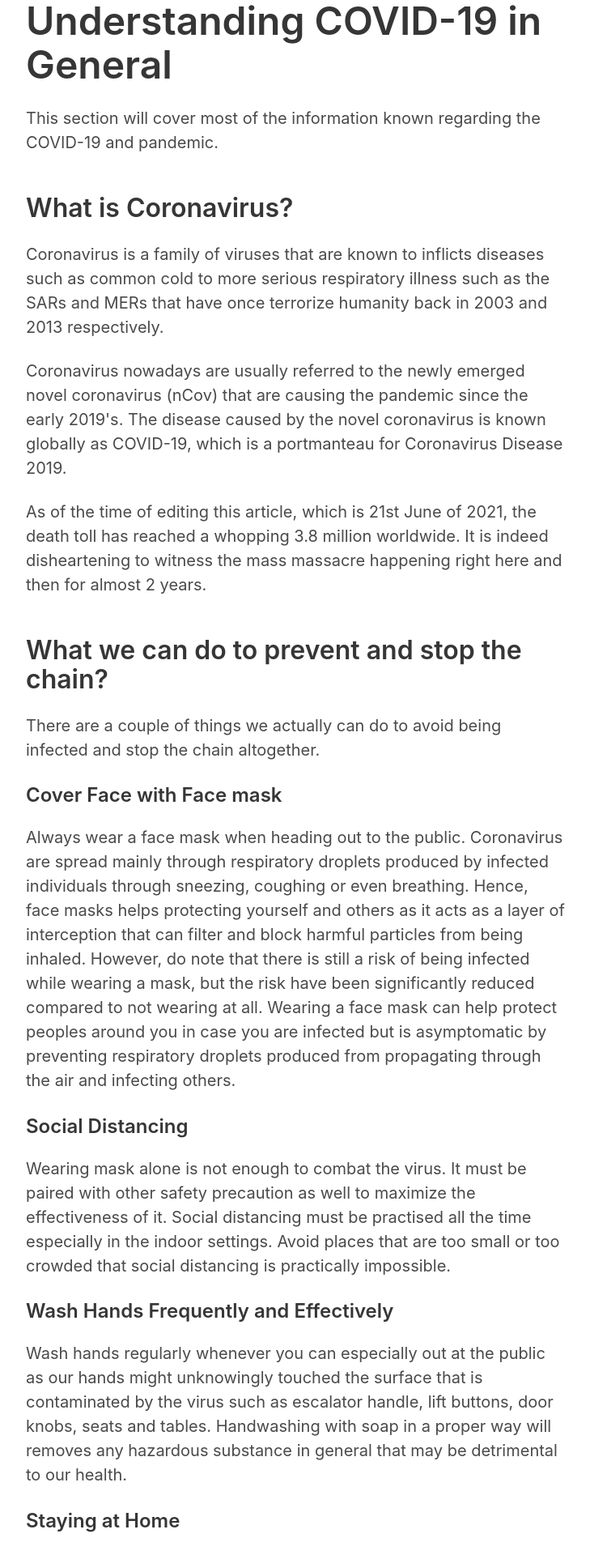
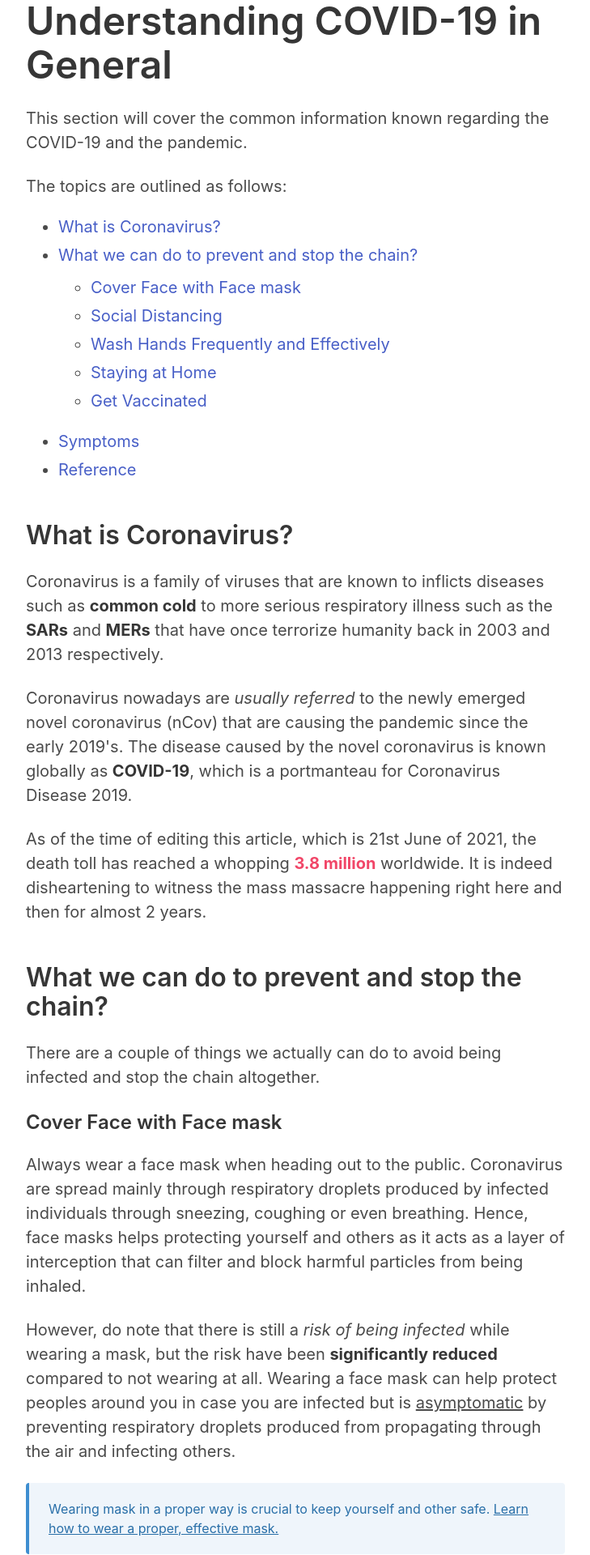
Before and after one commit to data-miner00/ng-covid-tracker, an Angular app: page /info in a window 1280 px wide. Shown: the part 500-2420 px from the top of the page at 81% size, without its empty margins (275-1004 px from the left). Built offline with nearby package versions, Linux system fonts and the light colour scheme; what ngx-echarts would draw is missing.

Commit message:
feat: Better info page

```diff
--- a/src/app/views/info/info.component.html
+++ b/src/app/views/info/info.component.html
@@ -9,30 +9,46 @@
         Understanding COVID-19 in General
       </h1>
       <p class="is-size-5 mb-5">
-        This section will cover most of the information known regarding the
-        COVID-19 and pandemic.
+        This section will cover the common information known regarding the
+        COVID-19 and the pandemic.
       </p>
+      <p class="is-size-5">The topics are outlined as follows:</p>
+      <ul class="is-size-5 mb-5">
+        <li><a href="#">What is Coronavirus?</a></li>
+        <li><a href="#">What we can do to prevent and stop the chain?</a></li>
+        <ul>
+          <li><a href="#">Cover Face with Face mask</a></li>
+          <li><a href="#">Social Distancing</a></li>
+          <li><a href="#">Wash Hands Frequently and Effectively</a></li>
+          <li><a href="#">Staying at Home</a></li>
+          <li><a href="#">Get Vaccinated</a></li>
+        </ul>
+        <li><a href="#">Symptoms</a></li>
+        <li><a href="#">Reference</a></li>
+      </ul>
     </div>
 
     <div class="info__wrapper__section mb-6">
       <h1 class="is-size-3 title">What is Coronavirus?</h1>
       <p class="is-size-5 mb-5">
         Coronavirus is a family of viruses that are known to inflicts diseases
-        such as common cold to more serious respiratory illness such as the SARs
-        and MERs that have once terrorize humanity back in 2003 and 2013
-        respectively.
+        such as <strong>common cold</strong> to more serious respiratory illness
+        such as the <strong>SARs</strong> and <strong>MERs</strong> that have
+        once terrorize humanity back in 2003 and 2013 respectively.
       </p>
       <p class="is-size-5 mb-5">
-        Coronavirus nowadays are usually referred to the newly emerged novel
-        coronavirus (nCov) that are causing the pandemic since the early 2019's.
-        The disease caused by the novel coronavirus is known globally as
-        COVID-19, which is a portmanteau for Coronavirus Disease 2019.
+        Coronavirus nowadays are <em>usually referred</em> to the newly emerged
+        novel coronavirus (nCov) that are causing the pandemic since the early
+        2019's. The disease caused by the novel coronavirus is known globally as
+        <strong>COVID-19</strong>, which is a portmanteau for Coronavirus
+        Disease 2019.
       </p>
       <p class="is-size-5 mb-5">
         As of the time of editing this article, which is 21st June of 2021, the
-        death toll has reached a whopping 3.8 million worldwide. It is indeed
-        disheartening to witness the mass massacre happening right here and then
-        for almost 2 years.
+        death toll has reached a whopping
+        <strong class="has-text-danger">3.8 million</strong> worldwide. It is
+        indeed disheartening to witness the mass massacre happening right here
+        and then for almost 2 years.
       </p>
     </div>
 
@@ -52,13 +68,22 @@
         individuals through sneezing, coughing or even breathing. Hence, face
         masks helps protecting yourself and others as it acts as a layer of
         interception that can filter and block harmful particles from being
-        inhaled. However, do note that there is still a risk of being infected
-        while wearing a mask, but the risk have been significantly reduced
-        compared to not wearing at all. Wearing a face mask can help protect
-        peoples around you in case you are infected but is asymptomatic by
-        preventing respiratory droplets produced from propagating through the
-        air and infecting others.
+        inhaled.
       </p>
+      <p class="is-size-5 mb-5">
+        However, do note that there is still a
+        <em>risk of being infected</em> while wearing a mask, but the risk have
+        been <strong>significantly reduced</strong> compared to not wearing at
+        all. Wearing a face mask can help protect peoples around you in case you
+        are infected but is <u>asymptomatic</u> by preventing respiratory
+        droplets produced from propagating through the air and infecting others.
+      </p>
+      <article class="message is-info">
+        <div class="message-body">
+          Wearing mask in a proper way is crucial to keep yourself and other
+          safe. <a href="">Learn how to wear a proper, effective mask.</a>
+        </div>
+      </article>
 
       <h2 class="is-size-4 title">Social Distancing</h2>
       <p class="is-size-5 mb-5">
@@ -72,18 +97,21 @@
       <h2 class="is-size-4 title">Wash Hands Frequently and Effectively</h2>
       <p class="is-size-5 mb-5">
         Wash hands regularly whenever you can especially out at the public as
-        our hands might unknowingly touched the surface that is contaminated by
-        the virus such as escalator handle, lift buttons, door knobs, seats and
-        tables. Handwashing with soap in a proper way will removes any hazardous
-        substance in general that may be detrimental to our health.
+        our hands might unknowingly contacted the surface that is
+        <strong>contaminated</strong> by the virus such as
+        <em>escalator handle</em>, <em>lift buttons</em>, <em>door knobs</em>,
+        <em>public seats</em> and <em>tables</em>. Handwashing with soap in a
+        proper way will removes any hazardous substance in general that may be
+        detrimental to our health.
       </p>
 
       <h2 class="is-size-4 title">Staying at Home</h2>
       <p class="is-size-5 mb-5">
-        Do not go out unless necessary. Staying at home during this pandemic not
-        only helps protecting yourself and family members, it also helps the
-        medical front-liners to ease their work load of treating COVID patients
-        by slowing or cut off the transmission chain.
+        Do not go out unless necessary. Staying at home during this trying
+        period not only helps protecting yourself and family members, it also
+        helps the medical front-liners to ease their work load of treating COVID
+        patients by <em>slowing</em> or
+        <strong>cut off the transmission chain</strong>.
       </p>
       <p class="is-size-5 mb-5">
         If travelling is necessary and inevitable, one's have to take
@@ -95,24 +123,28 @@
 
       <h2 class="is-size-4 title">Get Vaccinated</h2>
       <p class="is-size-5 mb-5">
-        Perhaps one of the most compelling way to nip COVID-19 of the bud is
-        through the global vaccination movement. By achieving herd immunity, the
-        spread of the disease by transmission from human to human becomes harder
-        and unlikely.
+        Perhaps one of the most <em>compelling way</em> to nip COVID-19 of the
+        bud is through the global vaccination movement. By achieving herd
+        immunity, the spread of the disease by transmission from human to human
+        becomes harder and unlikely. Otherwise, a new COVID-19 breach at a is
+        possible and cause <strong>new wave of infections</strong> that will
+        pretty much renders the previous effort of containing the virus futile.
       </p>
       <p class="is-size-5 mb-5">
-        Take Taiwan for example, Taiwan is exemplary when it comes to handling
-        the whole pandemic situation since the outbreak. However, Taiwan's case
-        began to surge at around May 10th this year, to a all-time-high of 723
-        new cases on 22th May. This is because the vaccination movement in
-        Taiwan is lackluster before the outbreak. This clearly shows that even
-        though an area that is "COVID-free", an outbreak may surprise you any
+        <strong>Taiwan</strong> is an epitome for the abovementioned situation.
+        Taiwan's exemplary containment of the virus since the outbreak had began
+        to shamble as the local transmission case began to surge at around May
+        10th this year, to a all-time-high of 723 new cases on 22th May. This is
+        because the vaccination movement in Taiwan is lackluster before the new
+        wave of infection. This clearly shows that even though an area that is
+        "COVID-free", it is not perennial as an outbreak may surprise you any
         time soon if the population is not vaccinated.
       </p>
       <p class="is-size-5 mb-5">
-        Though vaccination may not guarentee complete immunity to COVID-19, it
-        drastically reduces the development of severe symptoms that might cause
-        lifetime damage or even death. You will most likely feel like only
+        Though vaccination may not guarantee 100% immunity towards COVID-19, it
+        drastically
+        <strong>reduces the development of severe symptoms</strong> that might
+        cause lifetime damage or even death. You may feel like only it was just
         catching a cold if you had contracted with the disease.
       </p>
     </div>
@@ -120,12 +152,20 @@
     <div class="info__wrapper__section mb-6">
       <h1 class="is-size-3 title">Symptoms</h1>
       <p class="is-size-5 mb-5">
-        The common symptoms of COVID-19 includes cough, fever, shortness of
-        breath and in extreme cases, pneumonia, chest pain, loss of speech or
-        movement and breathing difficulties may occur. If you are experiencing
-        any of the severe symptoms above, seek for medical treatment IMMEDIATELY
-        at hospitals of your vicinity.
+        The common symptoms of COVID-19 includes
+        <u
+          >cough, fever, shortness of breath and in extreme cases, pneumonia,
+          chest pain, loss of speech or movement and
+          <strong>breathing difficulties</strong> may occur</u
+        >.
       </p>
+      <article class="message is-danger">
+        <div class="message-body">
+          If you are experiencing any of the severe symptoms mentioned above,
+          seek for medical treatment <strong>IMMEDIATELY</strong>
+          at hospitals in the vicinity!
+        </div>
+      </article>
 
       <p class="is-size-5 mb-5">
         Less common symptoms but also require close attention includes
@@ -146,11 +186,30 @@
         If you are sneezing and you suspect that you have COVID-19, please calm
         down. According to an article at Covid Symptom Study, sneezing is not
         normally a sign of COVID-19. It might just be seasonal allergies that is
-        affecting you. HOWEVER, sneezing COULD indicate that you have COVID-19
-        if you have been vaccinated according to study done by ZOE COVID
-        research. No matter what, It's the best to cover our face and avoid
+        affecting you. No matter what, it's the best to cover our face and avoid
         sneezing openly to the air.
       </p>
+
+      <article class="message is-warning">
+        <div class="message-body">
+          However, sneezing may indicate that you have contracted COVID-19 if
+          you have been vaccinated according to study done by ZOE COVID
+          research.
+        </div>
+      </article>
+    </div>
+    <div class="info__wrapper__reference">
+      <h2 class="is-size-2 has-text-centered">Reference</h2>
+
+      <div
+        class="info__wrapper__reference__item py-4"
+        *ngFor="let reference of references"
+      >
+        <a [href]="reference.link" target="_blank" class="is-size-5"
+          ><span class="the-title">{{ reference.title }}</span> <br />
+          <span class="subtitle link">{{ reference.link }}</span>
+        </a>
+      </div>
     </div>
   </div>
 </div>
--- a/src/app/views/info/info.component.sass
+++ b/src/app/views/info/info.component.sass
@@ -4,6 +4,25 @@
     max-width: 690px
     margin: 0 auto
 
+    &__reference
+      &__item
+        cursor: pointer
+
+        a
+          color: #363636
+          .the-title
+            transition: color .3s
+            font-weight: 700
+          .link
+            transition: color .3s
+
+        &:hover .link
+          color: #b4b4b4
+
+        &:hover .the-title
+          color: #648DE5
+
+
   &__img
     width: fit-content
     margin: 0 auto
```
Also changed, not shown: src/app/views/info/info.component.ts (+43 -5 lines).
